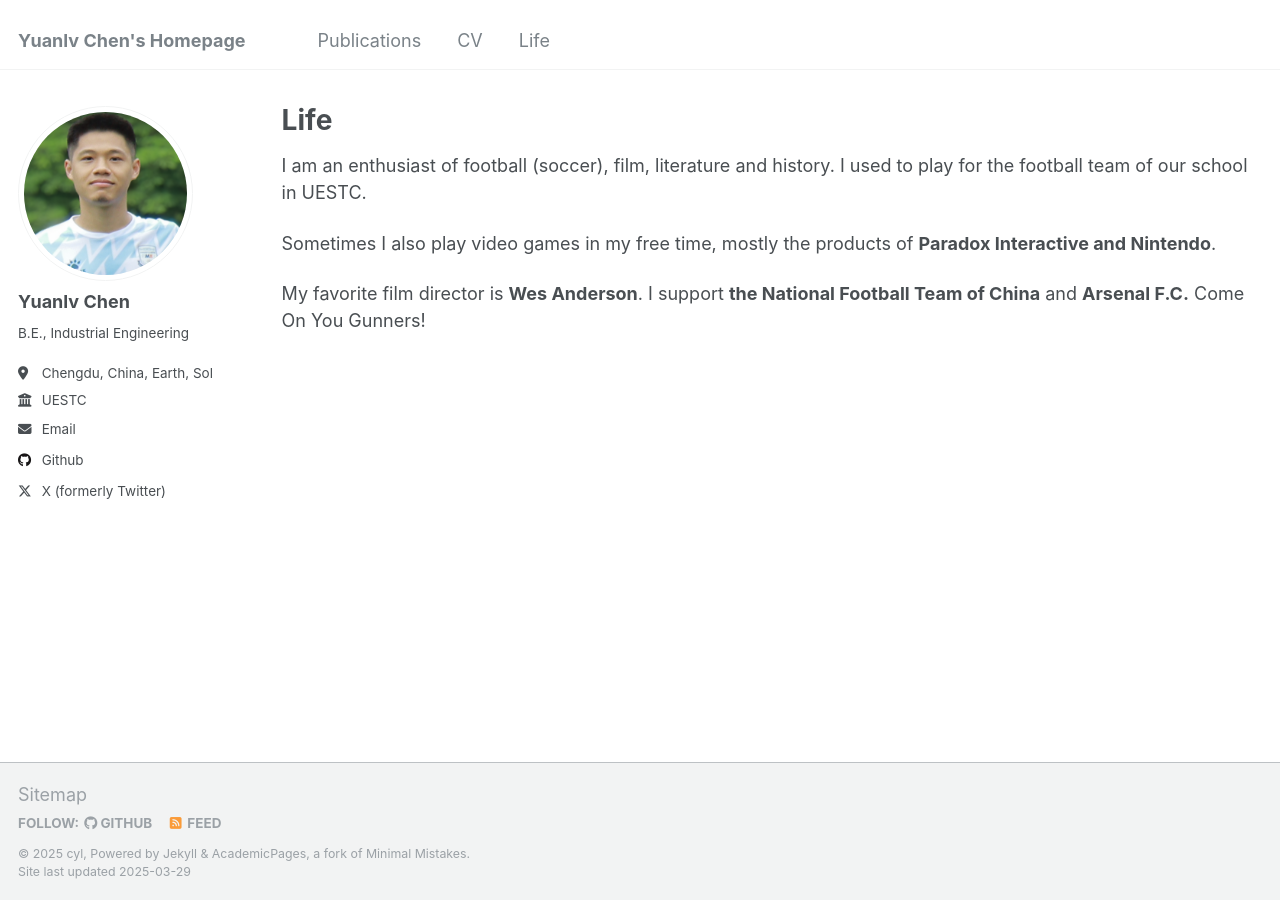
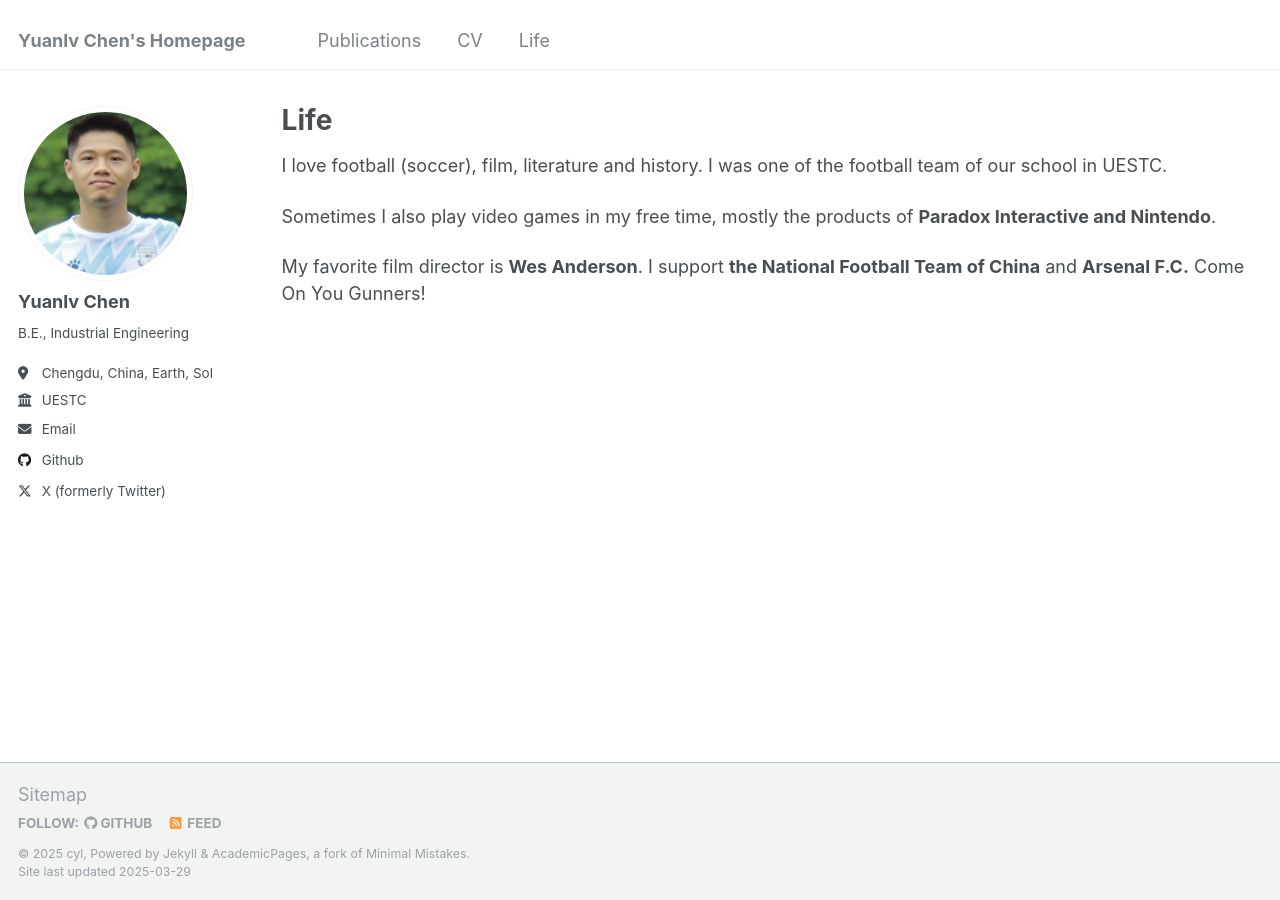
Before and after one commit to YLchen22/YLchen22.github.io, a Jekyll site: the page built from _pages/life.md, in a window 1280 px wide. Built offline with Jekyll 4.4.1, drawn with Linux system fonts in a browser that asks for light colours.

Commit message:
Update life.md

```diff
--- a/_pages/life.md
+++ b/_pages/life.md
@@ -5,7 +5,7 @@ title: "Life"
 author_profile: true
 ---
 
-I am an enthusiast of football (soccer), film, literature and history. I used to play for the football team of our school in UESTC.
+I love football (soccer), film, literature and history. I was one of the football team of our school in UESTC.
 
 Sometimes I also play video games in my free time, mostly the products of **Paradox Interactive and Nintendo**.
 
```
